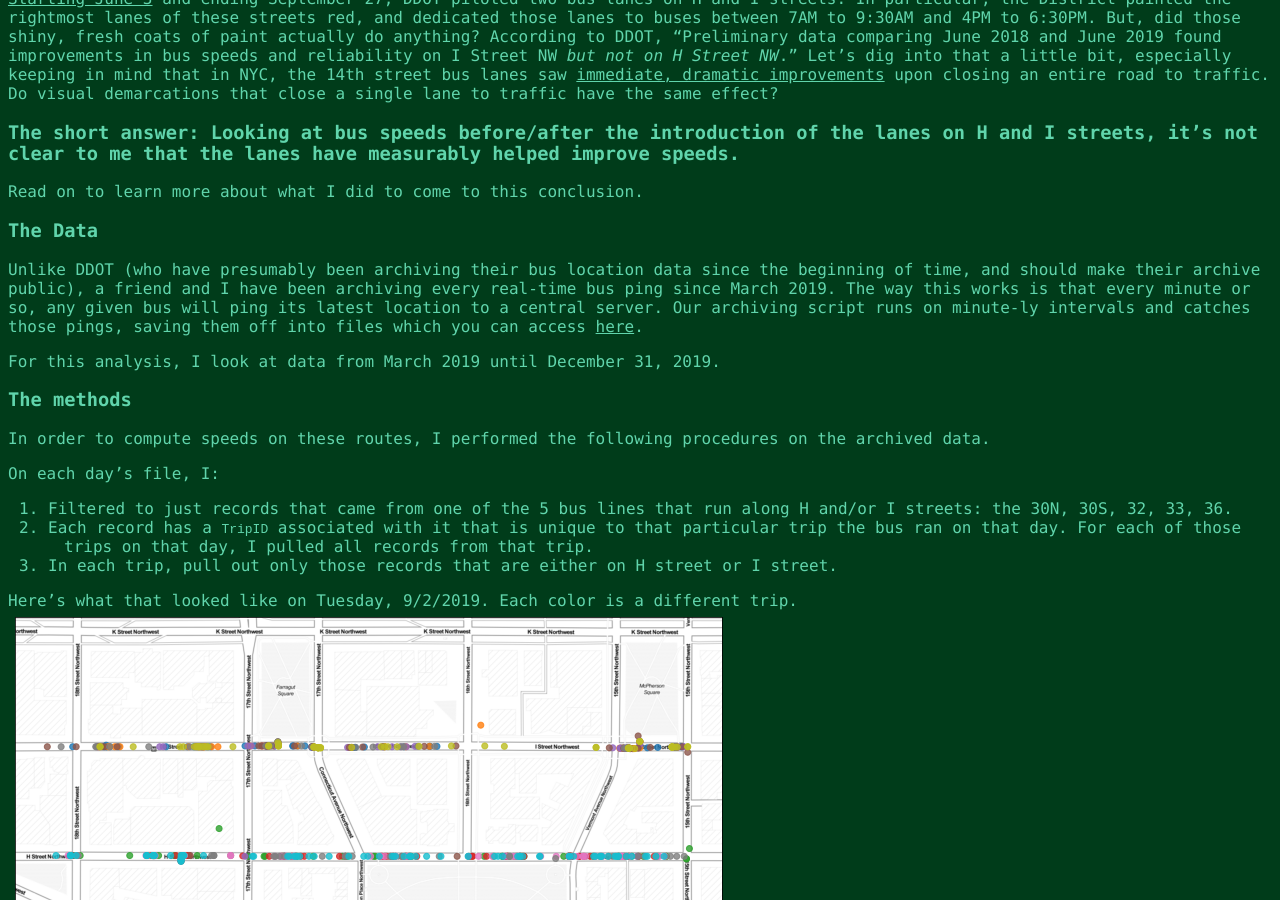
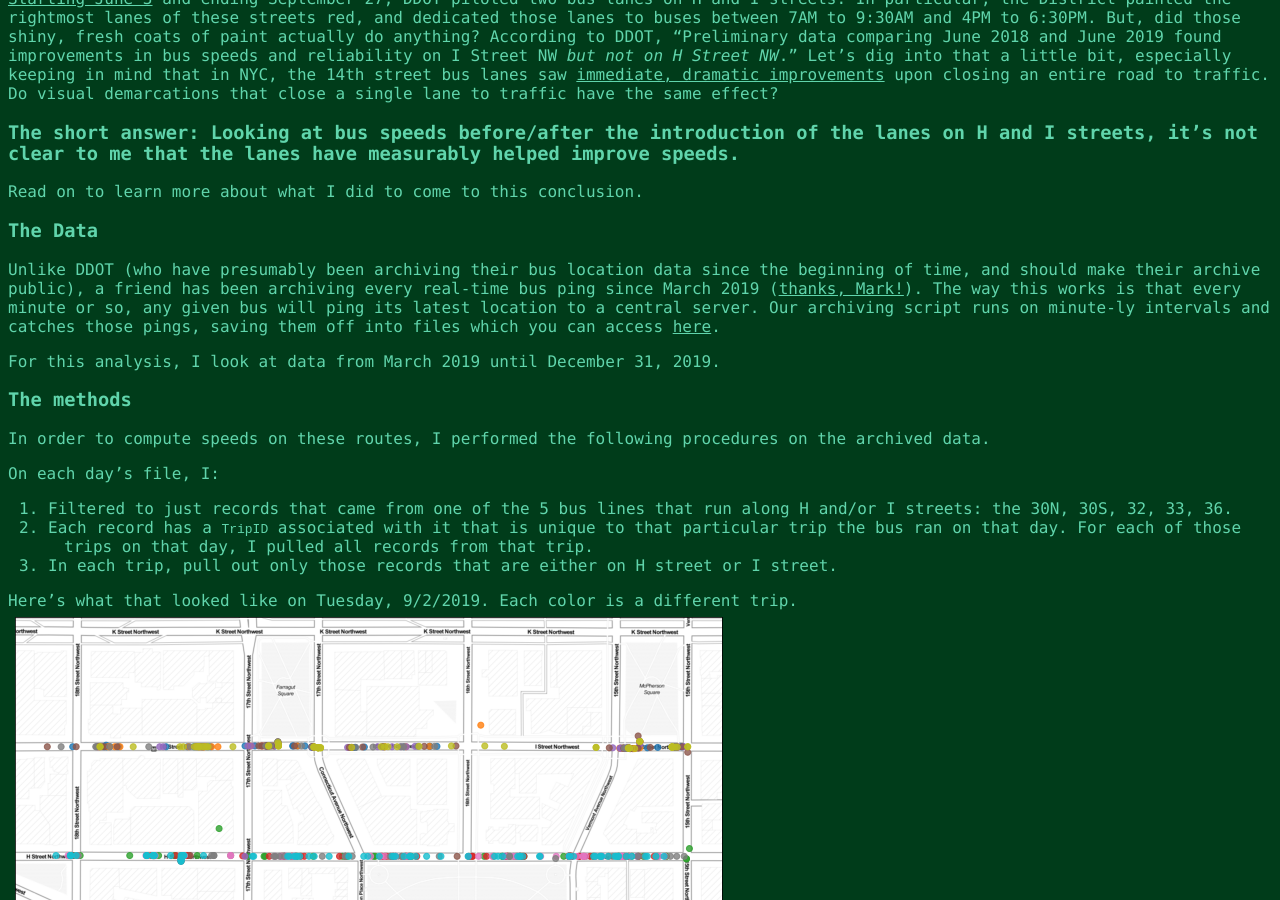
Before and after one commit to cmoscardi/cmoscardi.github.io, a Jekyll site: the page built from _posts/2019-9-12-dc-bus-lanes.markdown, in a window 1280 px wide and 900 px high, scrolled down 363 px. Built offline with Jekyll 4.4.1, drawn with Linux system fonts in a browser that asks for light colours; nearby versions of some CDN libraries.

Commit message:
attribution

```diff
--- a/_posts/2019-9-12-dc-bus-lanes.markdown
+++ b/_posts/2019-9-12-dc-bus-lanes.markdown
@@ -13,7 +13,7 @@ categories: blog
 Read on to learn more about what I did to come to this conclusion.
 
 ### The Data
-Unlike DDOT (who have presumably been archiving their bus location data since the beginning of time, and should make their archive public), a friend and I have been archiving every real-time bus ping since March 2019. The way this works is that every minute or so, any given bus will ping its latest location to a central server. Our archiving script runs on minute-ly intervals and catches those pings, saving them off into files which you can access [here](https://busdata-00-us-west-2.s3-us-west-2.amazonaws.com/).
+Unlike DDOT (who have presumably been archiving their bus location data since the beginning of time, and should make their archive public), a friend has been archiving every real-time bus ping since March 2019 ([thanks, Mark!](https://github.com/markongithub/bus_data_archive)). The way this works is that every minute or so, any given bus will ping its latest location to a central server. Our archiving script runs on minute-ly intervals and catches those pings, saving them off into files which you can access [here](https://busdata-00-us-west-2.s3-us-west-2.amazonaws.com/).
 
 For this analysis, I look at data from March 2019 until December 31, 2019.
 
```
